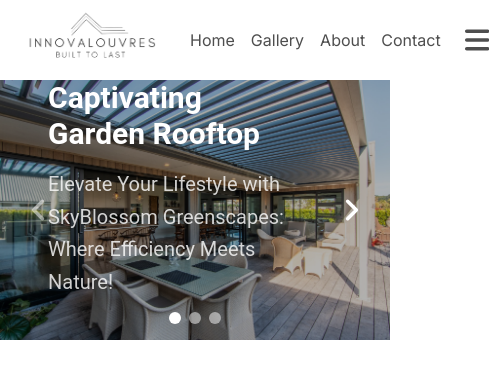
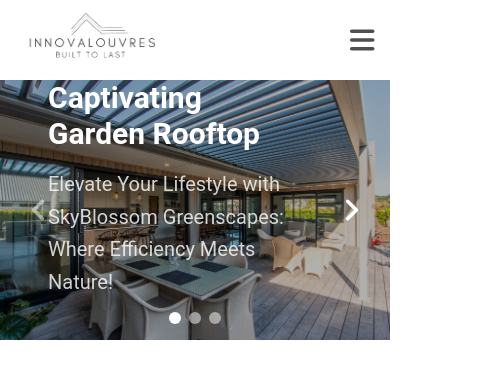
Before and after one commit to arielbvergara/innovalouvres, a Next.js app: page / in a window 390 px wide. Shown: the top 378 px of the page, 489 px wide, since content can reach past the window. Built offline with nearby package versions, Linux system fonts and the light colour scheme.

Commit message:
Fixing header elements for mobile

```diff
--- a/src/components/header.js
+++ b/src/components/header.js
@@ -17,7 +17,7 @@ export default function Header({}) {
                     />
             </Link>
            </div>
-           <div className="pages max-sm:hidden m-auto flex">
+           <div className="pages m-auto flex hidden sm:block">
                 <Link href="/" className="m-2 hover:text-light-orange md:m-4 lg:m-6">
                     Home
                 </Link>
```
